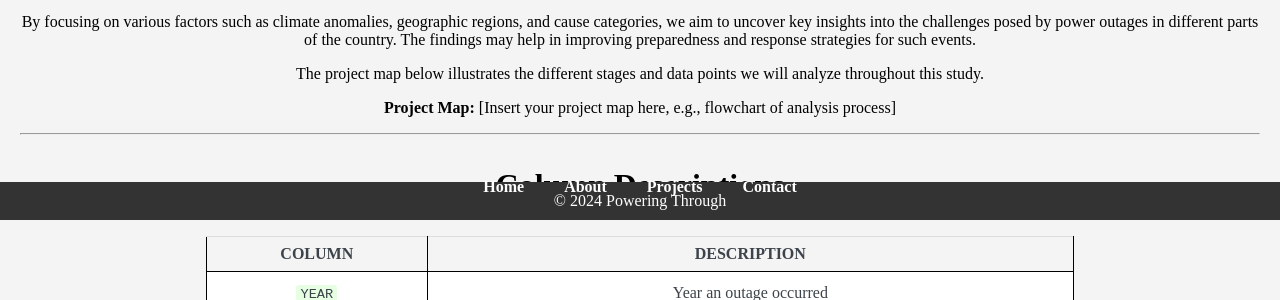
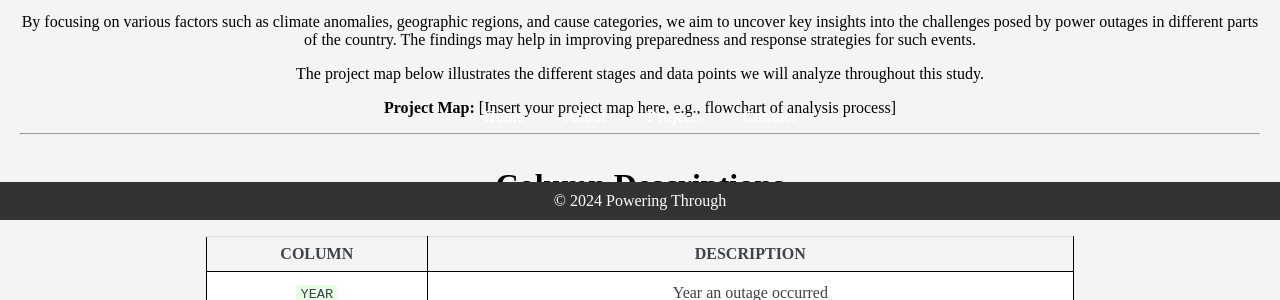
Before and after one commit to andiigonzalez/Power_Outage_Analysis, a Jekyll site: the page built from index.md, in a window 1280 px wide. Shown: the part 680-980 px from the top of the page. Built offline with Jekyll 4.4.1, drawn with Linux system fonts in a browser that asks for light colours.

Commit message:
Update custom.css

```diff
--- a/assets/css/custom.css
+++ b/assets/css/custom.css
@@ -73,7 +73,7 @@ p, ul, ol, li {
 /* Navigation Bar Styles */
 nav {
   position: absolute; /* Place the nav inside the banner */
-  bottom: 10px; /* Position it near the bottom of the banner */
+  bottom: 80px; /* Position it near the bottom of the banner */
   width: 100%; /* Make it span the full width of the banner */
   display: flex; /* Horizontal layout */
   justify-content: center; /* Center the navigation links */
```
